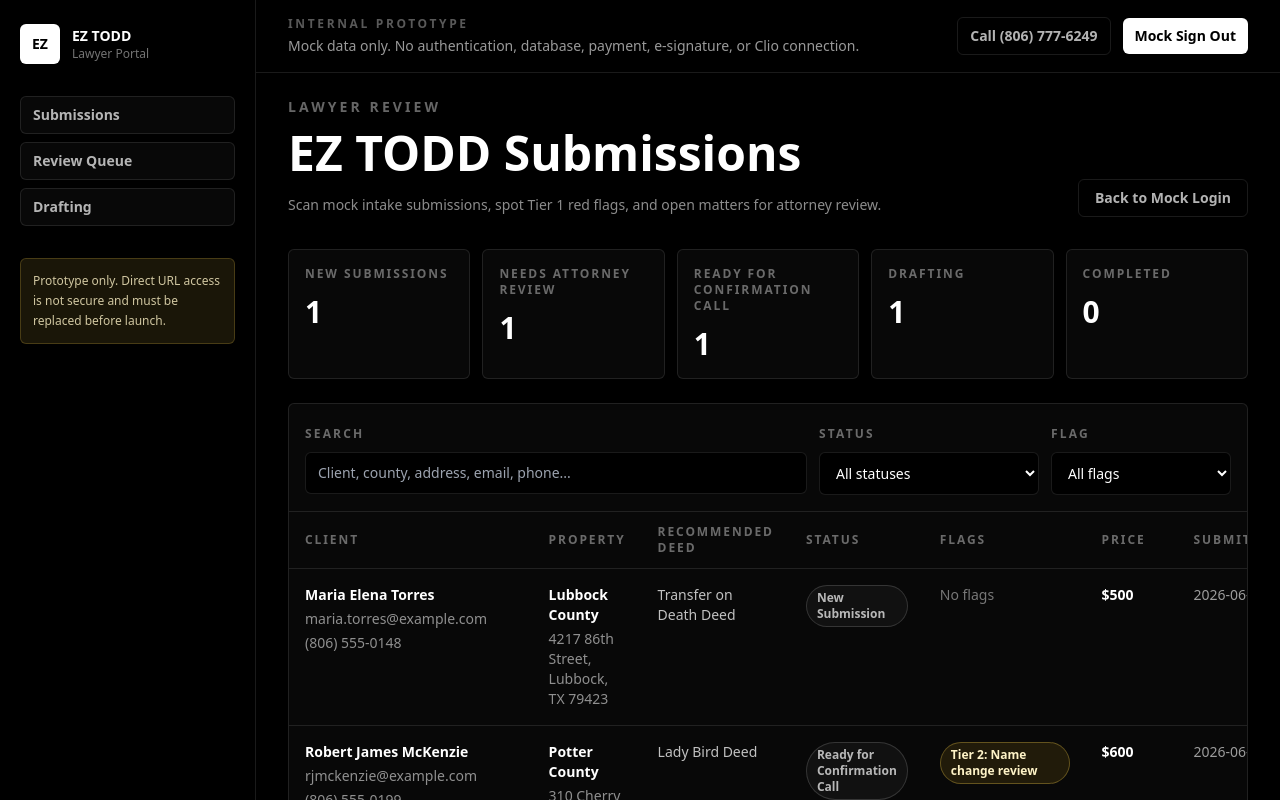
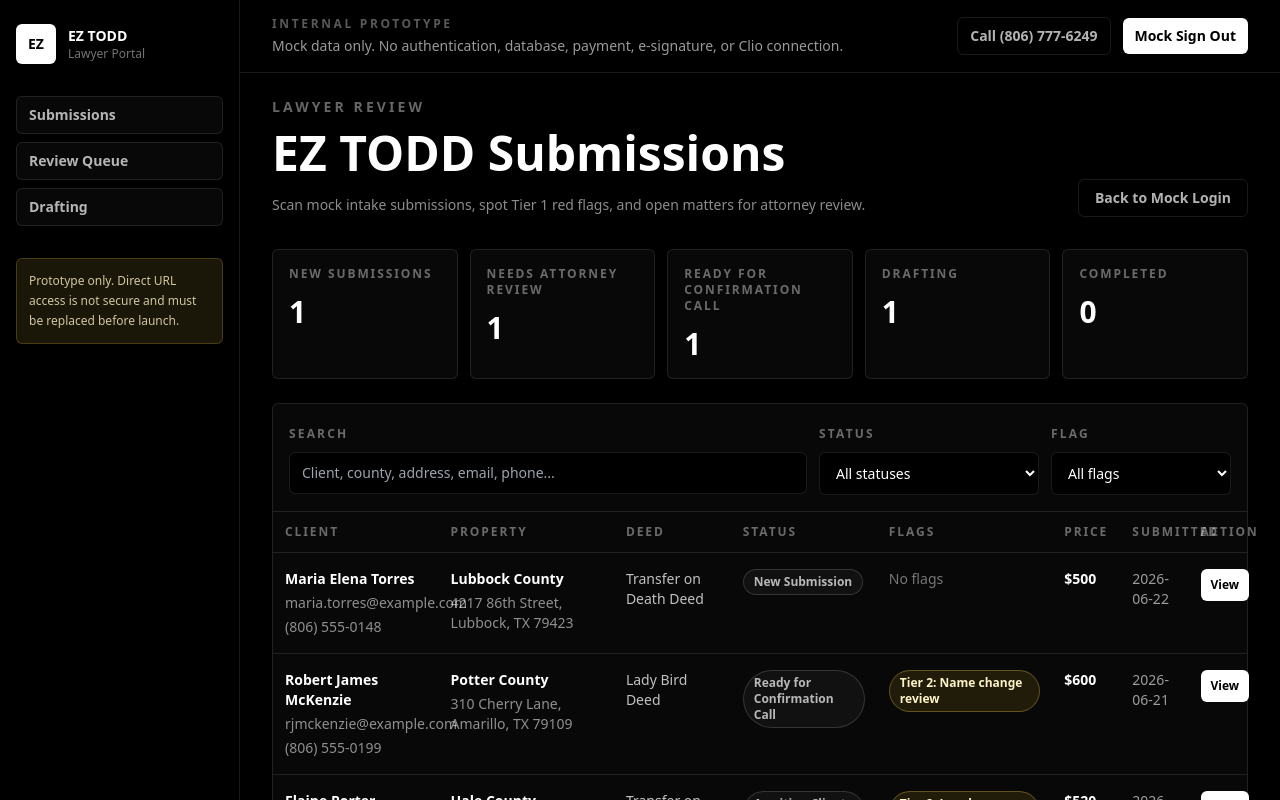
Before and after one commit to jackgriffithsjg-spec/ez-todd-website, a Next.js app: page /portal in a window 1280 px wide. Shown: the top 800 px of the page. Built offline with nearby package versions, Linux system fonts and the light colour scheme.

Commit message:
Widen portal submissions table

```diff
--- a/components/PortalShell.tsx
+++ b/components/PortalShell.tsx
@@ -9,11 +9,11 @@
 export function PortalShell({ children }: PortalShellProps) {
   return (
     <div className="min-h-screen bg-black text-white">
-      <div className="mx-auto flex min-h-screen max-w-7xl">
+      <div className="flex min-h-screen w-full">
         <PortalSidebar />
         <div className="flex min-w-0 flex-1 flex-col">
           <PortalTopbar />
-          <main className="flex-1 px-4 py-6 sm:px-6 lg:px-8">{children}</main>
+          <main className="flex-1 px-4 py-6 sm:px-6 lg:px-6 xl:px-8">{children}</main>
         </div>
       </div>
     </div>
--- a/components/PortalSidebar.tsx
+++ b/components/PortalSidebar.tsx
@@ -6,7 +6,7 @@
 
 export function PortalSidebar() {
   return (
-    <aside className="hidden w-64 shrink-0 border-r border-white/10 px-5 py-6 lg:block">
+    <aside className="hidden w-56 shrink-0 border-r border-white/10 px-4 py-6 lg:block xl:w-60">
       <a href="/portal" className="flex items-center gap-3" aria-label="EZ TODD portal home">
         <span className="flex h-10 w-10 items-center justify-center rounded-md bg-white text-sm font-black text-black">
           EZ
--- a/components/SubmissionTable.tsx
+++ b/components/SubmissionTable.tsx
@@ -101,38 +101,38 @@
         </label>
       </div>
 
-      <div className="overflow-x-auto">
-        <table className="min-w-[1100px] text-left text-sm">
+      <div className="overflow-x-auto xl:overflow-visible">
+        <table className="w-full table-fixed text-left text-xs xl:text-sm">
           <thead className="border-b border-white/10 text-xs uppercase tracking-[0.16em] text-white/40">
             <tr>
-              <th className="px-4 py-3 font-semibold">Client</th>
-              <th className="px-4 py-3 font-semibold">Property</th>
-              <th className="px-4 py-3 font-semibold">Recommended deed</th>
-              <th className="px-4 py-3 font-semibold">Status</th>
-              <th className="px-4 py-3 font-semibold">Flags</th>
-              <th className="px-4 py-3 font-semibold">Price</th>
-              <th className="px-4 py-3 font-semibold">Submitted</th>
-              <th className="px-4 py-3 font-semibold">Action</th>
+              <th className="w-[17%] px-3 py-3 font-semibold">Client</th>
+              <th className="w-[18%] px-3 py-3 font-semibold">Property</th>
+              <th className="w-[12%] px-3 py-3 font-semibold">Deed</th>
+              <th className="w-[15%] px-3 py-3 font-semibold">Status</th>
+              <th className="w-[18%] px-3 py-3 font-semibold">Flags</th>
+              <th className="w-[7%] px-3 py-3 font-semibold">Price</th>
+              <th className="w-[7%] px-3 py-3 font-semibold">Submitted</th>
+              <th className="w-[6%] px-3 py-3 font-semibold">Action</th>
             </tr>
           </thead>
           <tbody className="divide-y divide-white/10">
             {filteredSubmissions.map((submission) => (
               <tr key={submission.id} className="align-top">
-                <td className="px-4 py-4">
+                <td className="px-3 py-4">
                   <p className="font-semibold text-white">{submission.client.fullLegalName}</p>
                   <p className="mt-1 text-white/55">{submission.client.email}</p>
                   <p className="mt-1 text-white/55">{submission.client.phone}</p>
                 </td>
-                <td className="px-4 py-4">
+                <td className="px-3 py-4">
                   <p className="font-semibold text-white">{submission.property.county} County</p>
-                  <p className="mt-1 max-w-xs text-white/55">{submission.property.streetAddress}</p>
+                  <p className="mt-1 text-white/55">{submission.property.streetAddress}</p>
                 </td>
-                <td className="px-4 py-4 text-white/75">{submission.recommendedDeed}</td>
-                <td className="px-4 py-4">
+                <td className="px-3 py-4 text-white/75">{submission.recommendedDeed}</td>
+                <td className="px-3 py-4">
                   <SubmissionStatusBadge status={submission.status} />
                 </td>
-                <td className="px-4 py-4">
-                  <div className="flex max-w-xs flex-wrap gap-2">
+                <td className="px-3 py-4">
+                  <div className="flex flex-wrap gap-2">
                     {submission.flags.length > 0 ? (
                       submission.flags.map((item) => <ReviewFlagBadge key={item.label} flag={item} />)
                     ) : (
@@ -140,14 +140,14 @@
                     )}
                   </div>
                 </td>
-                <td className="px-4 py-4 font-semibold text-white">{submission.priceEstimate}</td>
-                <td className="px-4 py-4 text-white/60">{submission.submittedDate}</td>
-                <td className="px-4 py-4">
+                <td className="px-3 py-4 font-semibold text-white">{submission.priceEstimate}</td>
+                <td className="px-3 py-4 text-white/60">{submission.submittedDate}</td>
+                <td className="px-3 py-4">
                   <a
                     href={`/portal/submissions/${submission.id}`}
-                    className="inline-flex rounded-md bg-white px-3 py-2 text-xs font-semibold text-black"
+                    className="inline-flex rounded-md bg-white px-2.5 py-2 text-xs font-semibold text-black"
                   >
-                    View Details
+                    View
                   </a>
                 </td>
               </tr>
```
